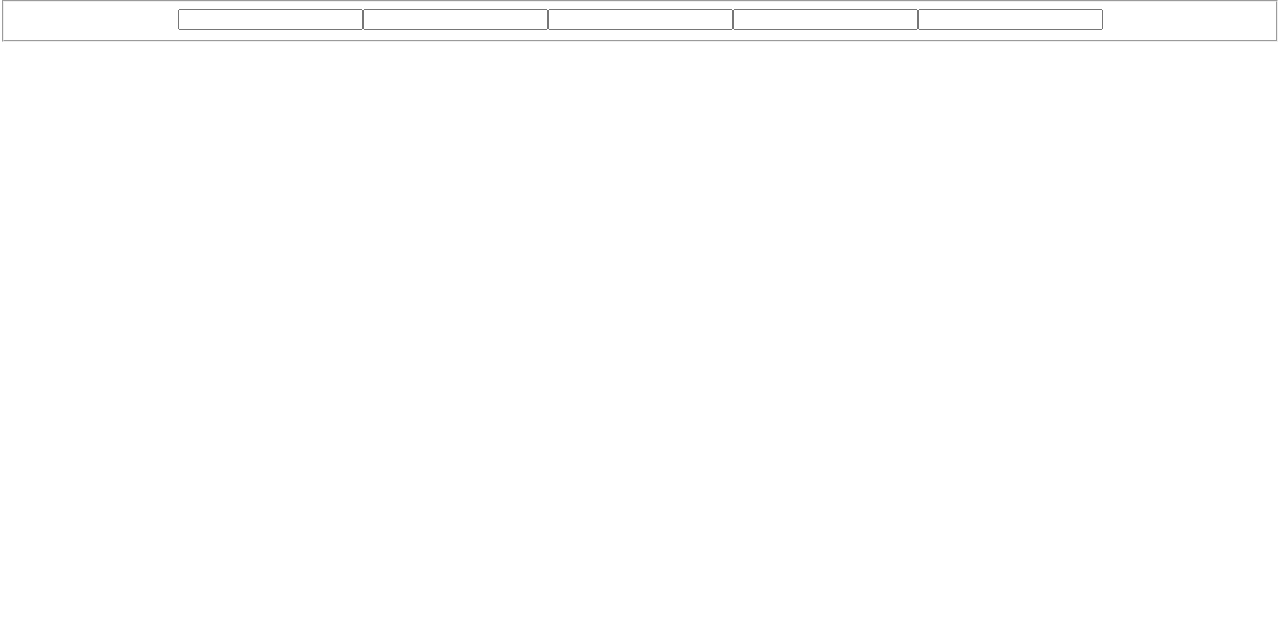
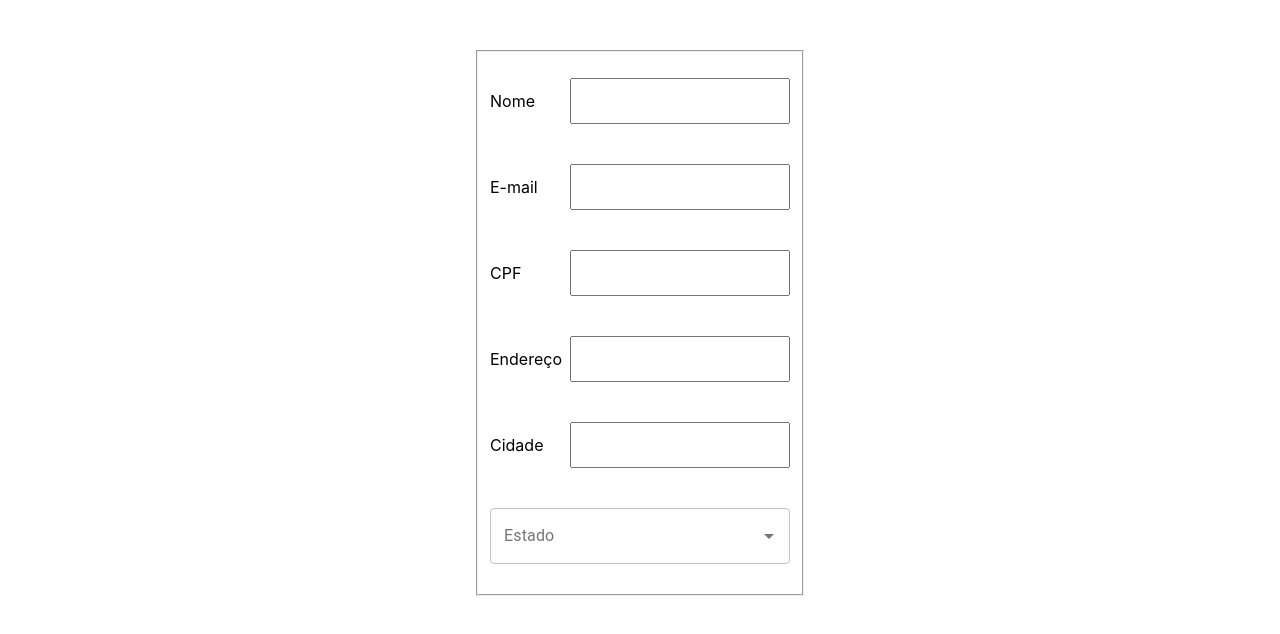
Before and after one commit to julianoboese/trybe-exercicios, a React (Create React App) app in the folder front-end/bloco-11-componentes-com-estado-eventos-e-formularios-com-react/dia-02-formularios-no-react/my-form-2.0/: page / in a window 1280 px wide. Shown: the top 634 px of the page. Built offline with nearby package versions, Linux system fonts and the light colour scheme.

Commit message:
Adiciona combobox

```diff
--- a/front-end/bloco-11-componentes-com-estado-eventos-e-formularios-com-react/dia-02-formularios-no-react/my-form-2.0/package.json
+++ b/front-end/bloco-11-componentes-com-estado-eventos-e-formularios-com-react/dia-02-formularios-no-react/my-form-2.0/package.json
@@ -3,9 +3,12 @@
   "version": "0.1.0",
   "private": true,
   "dependencies": {
+    "@material-ui/core": "^4.12.3",
+    "@material-ui/lab": "^4.0.0-alpha.60",
     "@testing-library/jest-dom": "^5.16.1",
     "@testing-library/react": "^12.1.2",
     "@testing-library/user-event": "^13.5.0",
+    "prop-types": "^15.8.1",
     "react": "^17.0.2",
     "react-dom": "^17.0.2",
     "react-scripts": "5.0.0",
--- a/front-end/bloco-11-componentes-com-estado-eventos-e-formularios-com-react/dia-02-formularios-no-react/my-form-2.0/src/App.css
+++ b/front-end/bloco-11-componentes-com-estado-eventos-e-formularios-com-react/dia-02-formularios-no-react/my-form-2.0/src/App.css
@@ -1,38 +1,35 @@
-.App {
-  text-align: center;
+.form-container {
+  display: flex;
+  margin: 50px;
+  justify-content: center;
 }
 
-.App-logo {
-  height: 40vmin;
-  pointer-events: none;
+form,
+fieldset {
+  display: flex;
+  flex-direction: column;
+  max-width: 756px;
 }
 
-@media (prefers-reduced-motion: no-preference) {
-  .App-logo {
-    animation: App-logo-spin infinite 20s linear;
-  }
+.input-field {
+  display: flex;
+  align-items: center;
+  margin: 20px 0;
 }
 
-.App-header {
-  background-color: #282c34;
-  min-height: 100vh;
-  display: flex;
-  flex-direction: column;
-  align-items: center;
-  justify-content: center;
-  font-size: calc(10px + 2vmin);
-  color: white;
+.input-field label {
+  width: 80px;
 }
 
-.App-link {
-  color: #61dafb;
+.input-field input {
+  flex: 1;
+  height: 40px;
 }
 
-@keyframes App-logo-spin {
-  from {
-    transform: rotate(0deg);
-  }
-  to {
-    transform: rotate(360deg);
-  }
+input[name="name"] {
+  text-transform: uppercase;
 }
+
+.combobox {
+  margin: 20px 0;
+}
--- a/front-end/bloco-11-componentes-com-estado-eventos-e-formularios-com-react/dia-02-formularios-no-react/my-form-2.0/src/App.js
+++ b/front-end/bloco-11-componentes-com-estado-eventos-e-formularios-com-react/dia-02-formularios-no-react/my-form-2.0/src/App.js
@@ -1,4 +1,7 @@
 import React from 'react';
+import TextField from '@material-ui/core/TextField';
+import Autocomplete from '@material-ui/lab/Autocomplete';
+import Input from './components/Input';
 import './App.css';
 
 class App extends React.Component {
@@ -7,18 +10,57 @@ class App extends React.Component {
     email: '',
     cpf: '',
     address: '',
+    city: '',
+  };
+
+  handleChange = ({ target }) => {
+    switch (target.name) {
+      case 'address':
+        this.setState({ address: target.value.replace(/[^\w\s]/gi, '') });
+        break;
+      default:
+        this.setState({ [target.name]: target.value });
+    }
+  };
+
+  handleBlur = ({ target }) => {
+    if (Number.isInteger(parseInt(target.value.charAt(0), 10))) {
+      this.setState({ [target.name]: '' });
+    }
   };
 
   render() {
+    const {
+      name, email, cpf, address, city,
+    } = this.state;
+
+    const options = ['AC', 'AL', 'AP', 'AM', 'BA', 'CE', 'DF', 'ES', 'GO', 'MA', 'MT', 'MS',
+      'MG', 'PA', 'PB', 'PR', 'PE', 'PI', 'RJ', 'RN', 'RS', 'RO', 'RR', 'SC', 'SP', 'SE', 'TO'];
+
     return (
-      <div className="App">
+      <div className="form-container">
         <form>
           <fieldset>
-            <input type="text" maxLength="40" style={{ textTransform: 'uppercase' }} required />
-            <input type="text" maxLength="50" required />
-            <input type="text" maxLength="11" required />
-            <input type="text" maxLength="200" onChange required />
-            <input type="text" maxLength="28" onBlur required />
+            <Input labelText="Nome" type="text" name="name" value={name} maxLength="40" onInputChange={this.handleChange} />
+            <Input labelText="E-mail" type="text" name="email" value={email} maxLength="50" onInputChange={this.handleChange} />
+            <Input labelText="CPF" type="text" name="cpf" value={cpf} maxLength="11" onInputChange={this.handleChange} />
+            <Input labelText="Endereço" type="text" name="address" value={address} maxLength="200" onInputChange={this.handleChange} />
+            <Input
+              labelText="Cidade"
+              type="text"
+              name="city"
+              value={city}
+              maxLength="200"
+              onInputChange={this.handleChange}
+              onInputBlur={this.handleBlur}
+            />
+            <div className="combobox">
+              <Autocomplete
+                options={options}
+                style={{ width: 300 }}
+                renderInput={(params) => <TextField {...params} label="Estado" variant="outlined" />}
+              />
+            </div>
           </fieldset>
         </form>
       </div>
--- a/front-end/bloco-11-componentes-com-estado-eventos-e-formularios-com-react/dia-02-formularios-no-react/my-form-2.0/src/components/Input.js
+++ b/front-end/bloco-11-componentes-com-estado-eventos-e-formularios-com-react/dia-02-formularios-no-react/my-form-2.0/src/components/Input.js
@@ -3,16 +3,35 @@ import PropTypes from 'prop-types';
 
 function Input(props) {
   const {
-    labelText, type, name, value, maxLength,
+    labelText, type, name, value, maxLength, onInputChange, onInputBlur,
   } = props;
   return (
-    <div>
+    <div className="input-field">
       <label htmlFor={name}>{labelText}</label>
-      <input type={type} name={name} value={value} maxLength={maxLength} />
+      <input
+        type={type}
+        name={name}
+        value={value}
+        maxLength={maxLength}
+        onChange={onInputChange}
+        onBlur={onInputBlur}
+      />
     </div>
   );
 }
 
-Input.propTypes = {};
+Input.defaultProps = {
+  onInputBlur: () => {},
+};
+
+Input.propTypes = {
+  labelText: PropTypes.string.isRequired,
+  type: PropTypes.string.isRequired,
+  name: PropTypes.string.isRequired,
+  value: PropTypes.string.isRequired,
+  maxLength: PropTypes.string.isRequired,
+  onInputChange: PropTypes.func.isRequired,
+  onInputBlur: PropTypes.func,
+};
 
 export default Input;
--- a/front-end/bloco-11-componentes-com-estado-eventos-e-formularios-com-react/dia-02-formularios-no-react/my-form-2.0/src/index.js
+++ b/front-end/bloco-11-componentes-com-estado-eventos-e-formularios-com-react/dia-02-formularios-no-react/my-form-2.0/src/index.js
@@ -8,7 +8,7 @@ ReactDOM.render(
   <React.StrictMode>
     <App />
   </React.StrictMode>,
-  document.getElementById('root')
+  document.getElementById('root'),
 );
 
 // If you want to start measuring performance in your app, pass a function
--- a/front-end/bloco-11-componentes-com-estado-eventos-e-formularios-com-react/dia-02-formularios-no-react/my-form-2.0/src/reportWebVitals.js
+++ b/front-end/bloco-11-componentes-com-estado-eventos-e-formularios-com-react/dia-02-formularios-no-react/my-form-2.0/src/reportWebVitals.js
@@ -1,6 +1,8 @@
-const reportWebVitals = onPerfEntry => {
+const reportWebVitals = (onPerfEntry) => {
   if (onPerfEntry && onPerfEntry instanceof Function) {
-    import('web-vitals').then(({ getCLS, getFID, getFCP, getLCP, getTTFB }) => {
+    import('web-vitals').then(({
+      getCLS, getFID, getFCP, getLCP, getTTFB,
+    }) => {
       getCLS(onPerfEntry);
       getFID(onPerfEntry);
       getFCP(onPerfEntry);
```
Also changed, not shown: front-end/bloco-11-componentes-com-estado-eventos-e-formularios-com-react/dia-02-formularios-no-react/my-form-2.0/.eslintrc.json, 1 other file (tests, documents, lock files or other folders).
